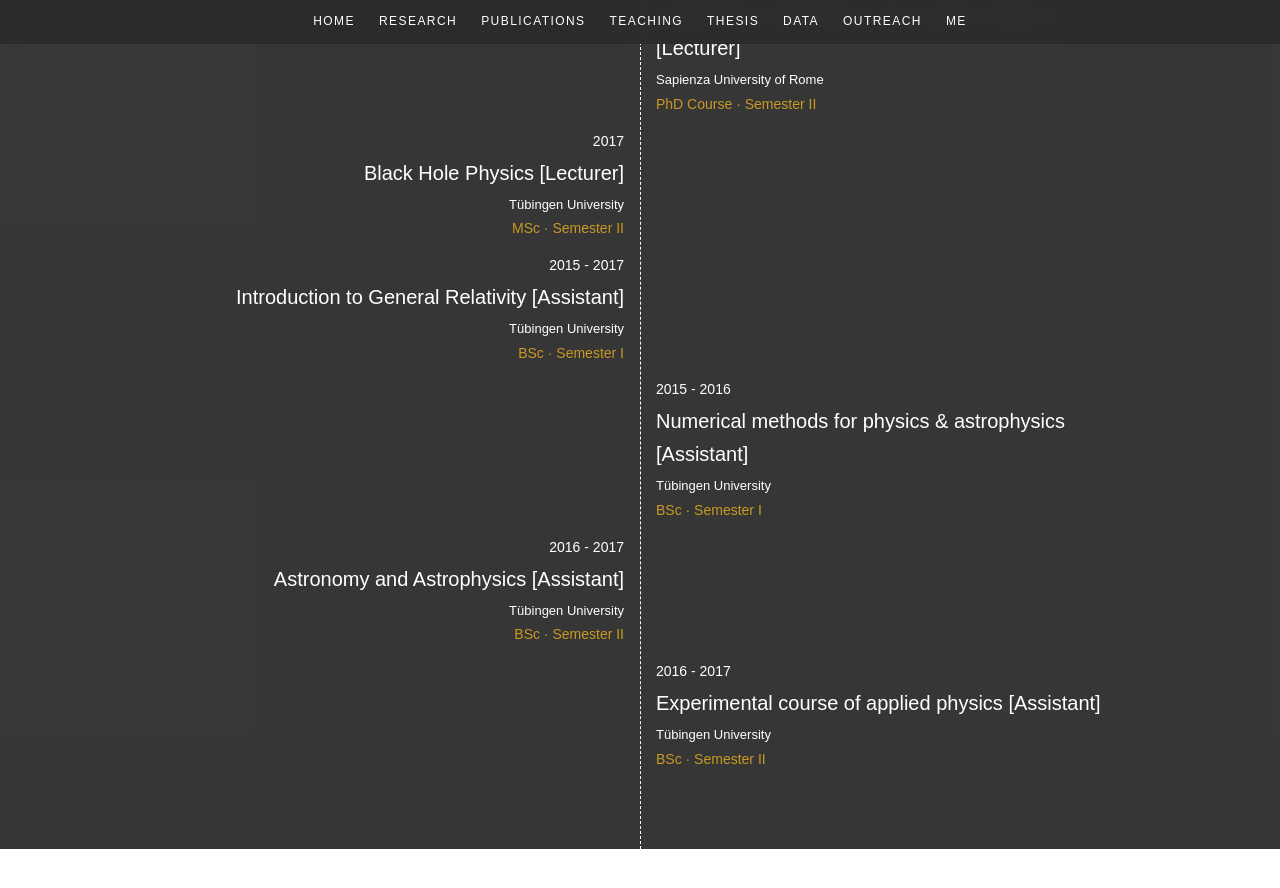
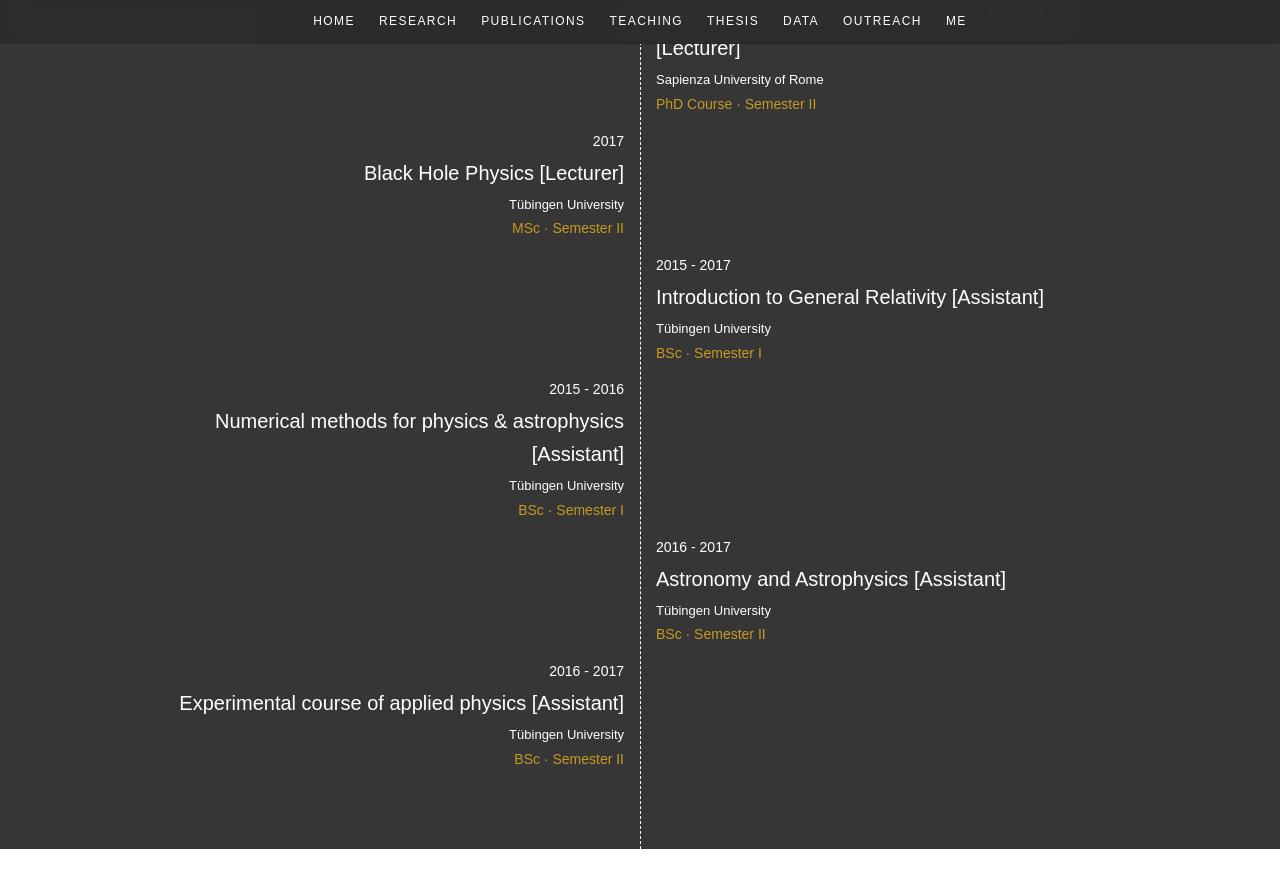
Before and after one commit to masellia/andreamaselli.github.io, a Jekyll site: the page built from pages/teaching.md, in a window 1280 px wide and 900 px high, scrolled down 1807 px. Shown: the top 888 px of the window. Built offline with Jekyll 4.4.1, drawn with Linux system fonts in a browser that asks for light colours; some web fonts are replaced.

Commit message:
teaching page uploaded

```diff
--- a/pages/teaching.md
+++ b/pages/teaching.md
@@ -112,28 +112,28 @@ permalink: /teaching/
         <div class="teaching-details"> MSc · Semester II </div>
       </div>
 
-      <div class="teaching-entry teaching-left past-teaching-entry">
+      <div class="teaching-entry teaching-right past-teaching-entry">
         <div class="teaching-year"> 2015 - 2017 </div>
         <div class="teaching-course"> Introduction to General Relativity [Assistant]</div>
         <div class="teaching-info"> Tübingen University </div>
         <div class="teaching-details"> BSc · Semester I </div>
       </div>
 
-      <div class="teaching-entry teaching-right past-teaching-entry">
+      <div class="teaching-entry teaching-left past-teaching-entry">
         <div class="teaching-year"> 2015 - 2016 </div>
         <div class="teaching-course"> Numerical methods for physics & astrophysics  [Assistant]</div>
         <div class="teaching-info"> Tübingen University </div>
         <div class="teaching-details"> BSc · Semester I </div>
       </div>
 
-      <div class="teaching-entry teaching-left past-teaching-entry">
+      <div class="teaching-entry teaching-right past-teaching-entry">
         <div class="teaching-year"> 2016 - 2017 </div>
         <div class="teaching-course"> Astronomy and Astrophysics [Assistant]</div>
         <div class="teaching-info"> Tübingen University </div>
         <div class="teaching-details"> BSc · Semester II </div>
       </div>
 
-      <div class="teaching-entry teaching-right past-teaching-entry">
+      <div class="teaching-entry teaching-left past-teaching-entry">
         <div class="teaching-year"> 2016 - 2017 </div>
         <div class="teaching-course"> Experimental course of applied physics [Assistant]</div>
         <div class="teaching-info"> Tübingen University </div>
```
